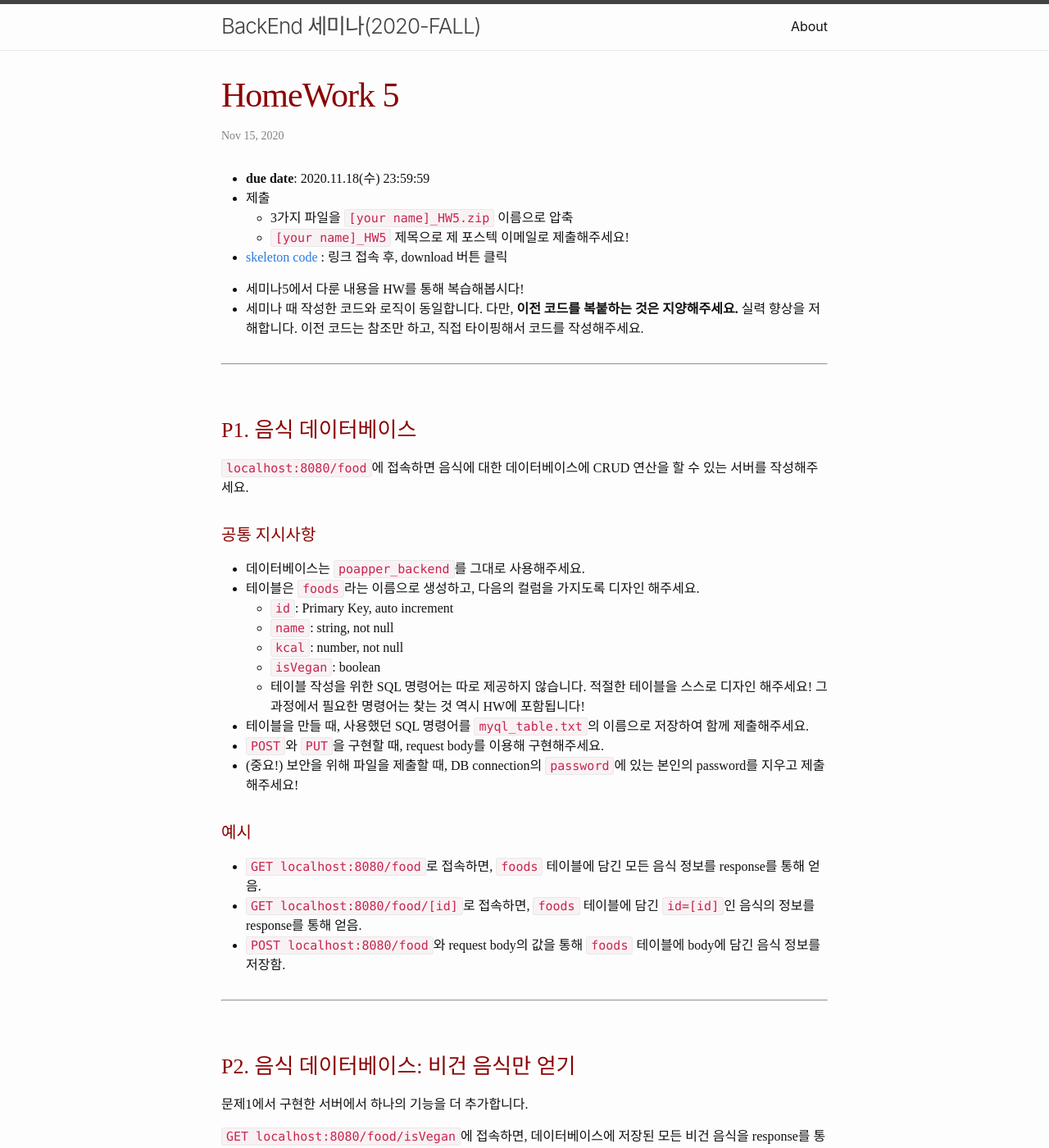
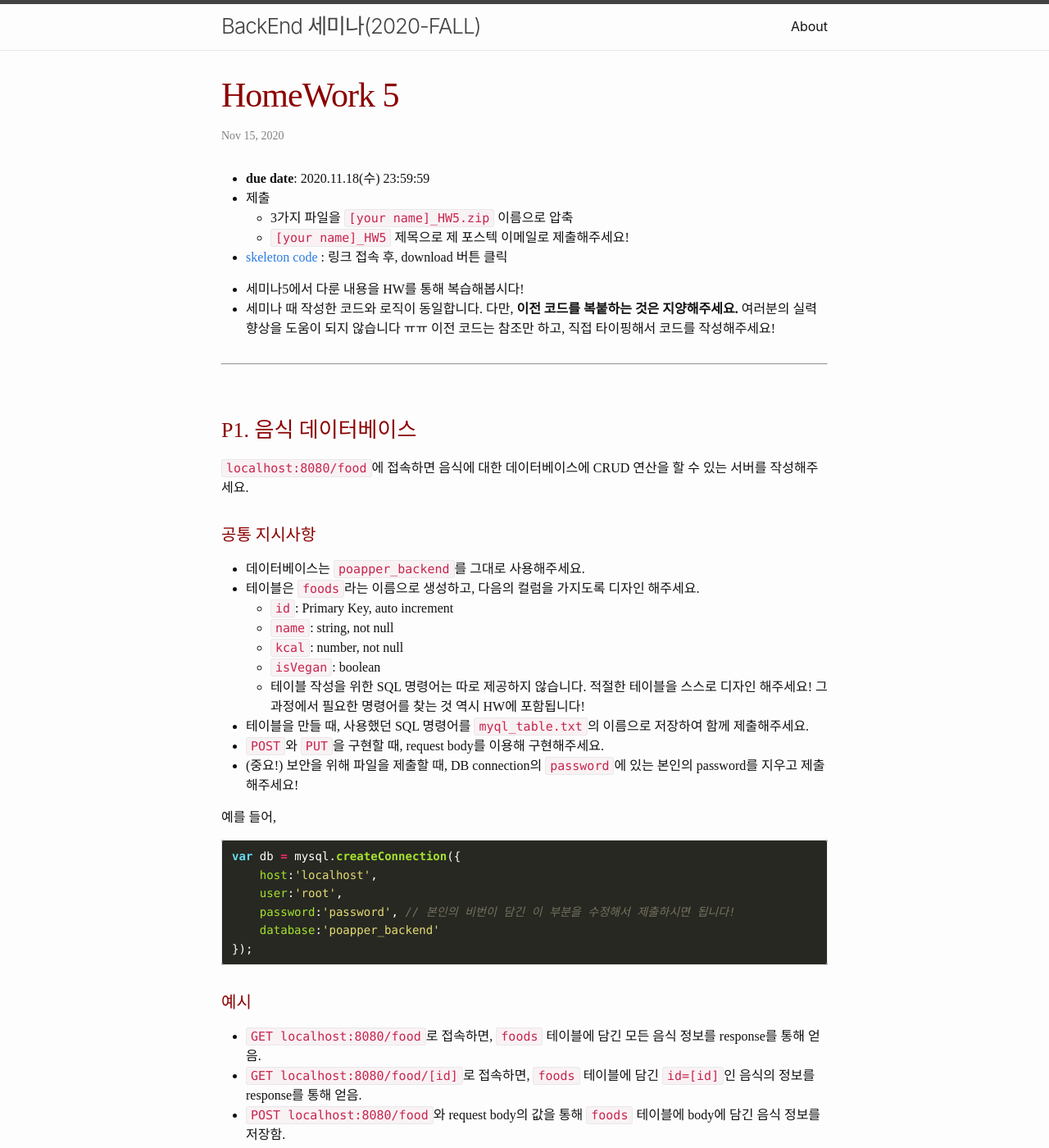
Before and after one commit to PoApper/backend-seminar, a Jekyll site: the page built from _posts/2020-11-15-Homework5.md, in a window 1280 px wide and 1400 px high. Shown: the whole window at 82% size. Built offline with Jekyll 4.4.1, drawn with Linux system fonts in a browser that asks for light colours; some web fonts are replaced.

Commit message:
fix hw5 content

````diff
--- a/_posts/2020-11-15-Homework5.md
+++ b/_posts/2020-11-15-Homework5.md
@@ -10,7 +10,7 @@ layout: post
 - [skeleton code](https://github.com/BlueHorn07/poapper-backend/blob/master/assets/hw/hw5.zip) : 링크 접속 후, download 버튼 클릭
 
 - 세미나5에서 다룬 내용을 HW를 통해 복습해봅시다!
-- 세미나 때 작성한 코드와 로직이 동일합니다. 다만, **이전 코드를 복붙하는 것은 지양해주세요.** 실력 향상을 저해합니다. 이전 코드는 참조만 하고, 직접 타이핑해서 코드를 작성해주세요.
+- 세미나 때 작성한 코드와 로직이 동일합니다. 다만, **이전 코드를 복붙하는 것은 지양해주세요.** 여러분의 실력 향상을 도움이 되지 않습니다 ㅠㅠ 이전 코드는 참조만 하고, 직접 타이핑해서 코드를 작성해주세요!
 
 <hr>
 
@@ -24,10 +24,20 @@ layout: post
   - `name`: string, not null
   - `kcal`: number, not null
   - `isVegan`: boolean
-  - 테이블 작성을 위한 SQL 명령어는 따로 제공하지 않습니다. 적절한 테이블을 스스로 디자인 해주세요! 그 과정에서 필요한 명령어는 찾는 것 역시 HW에 포함됩니다!
+  - 테이블 작성을 위한 SQL 명령어는 따로 제공하지 않습니다. 적절한 테이블을 스스로 디자인 해주세요! 그 과정에서 필요한 명령어를 찾는 것 역시 HW에 포함됩니다!
 - 테이블을 만들 때, 사용했던 SQL 명령어를 `myql_table.txt`의 이름으로 저장하여 함께 제출해주세요.
 - `POST`와 `PUT`을 구현할 때, request body를 이용해 구현해주세요.
 - (중요!) 보안을 위해 파일을 제출할 때, DB connection의 `password`에 있는 본인의 password를 지우고 제출해주세요!
+
+예를 들어,
+``` javascript
+var db = mysql.createConnection({
+    host:'localhost',
+    user:'root',
+    password:'password', // 본인의 비번이 담긴 이 부분을 수정해서 제출하시면 됩니다!
+    database:'poapper_backend'
+});
+```
 
 #### 예시
 - `GET localhost:8080/food`로 접속하면, `foods` 테이블에 담긴 모든 음식 정보를 response를 통해 얻음.
````
